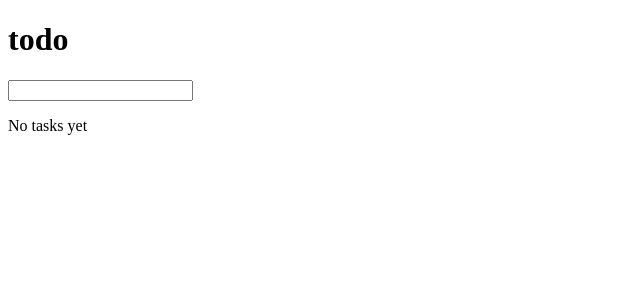
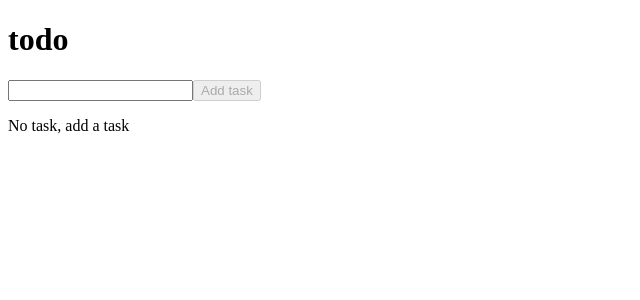
Before and after one commit to 4GeeksAcademy/jvelasco93-react-task-list, a React (Vite) app: page / in a window 1280 px wide. Shown: the top 300 px of the page, without its empty margins (0-640 px from the left). Built offline with nearby package versions, Linux system fonts and the light colour scheme.

Commit message:
Update task list messages and structure in App component

```diff
--- a/src/js/components/App.jsx
+++ b/src/js/components/App.jsx
@@ -23,13 +23,18 @@ export default function App() {
       <h1>todo</h1>
       <TaskInput onAddTask={handleAddTask} />
       {tasks.length === 0 ? (
-        <p>No tasks yet</p>
+        <p>No task, add a task</p>
       ) : (
+        <>
           <ul>
             {tasks.map((task) => (
               <TaskItem key={task.id} task={task} onDelete={handleDeleteTask} />
             ))}
           </ul>
+          <p>
+            {tasks.length} item{tasks.length !== 1 ? "s" : ""} left
+          </p>
+        </>
       )}
     </>
   );
@@ -56,12 +61,17 @@ function TaskInput({ onAddTask }) {
   }
 
   return (
+    <>
       <input
         type="text"
         value={value}
         onChange={handleChange}
         onKeyDown={handleKeyDown}
       />
+      <button type="button" onClick={submit} disabled>
+        Add task
+      </button>
+    </>
   );
 }
 
```
Lines whose indentation alone changed are shown as unchanged.
